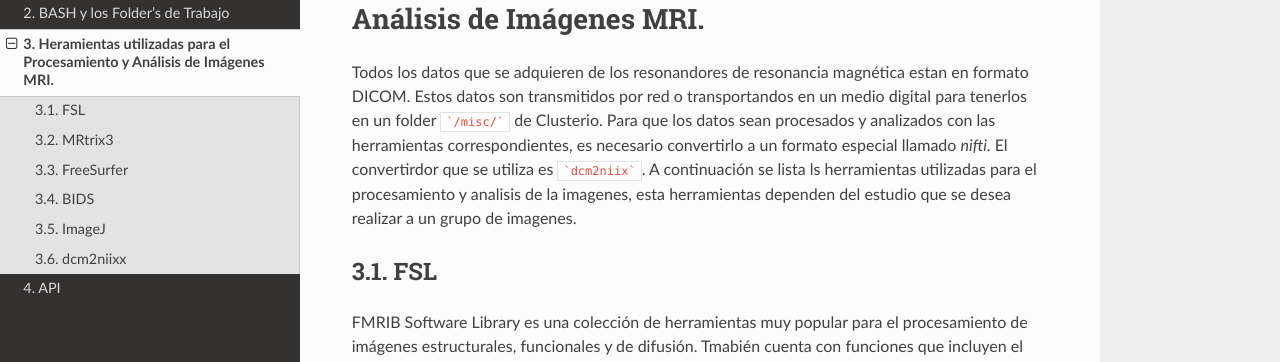
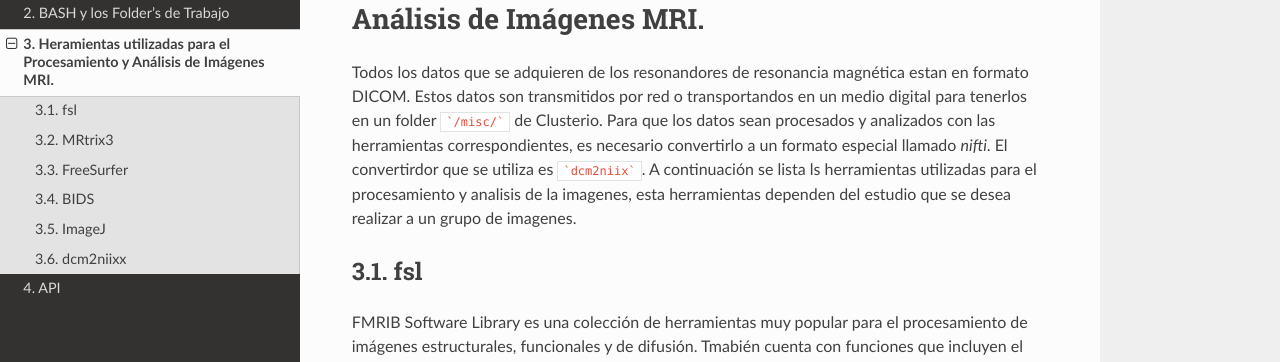
Before and after one commit to matecom57/donclusterio, a Sphinx documentation site: the page built from docs/source/herramientas.rst, in a window 1280 px wide and 900 px high. Shown: the part 136-498 px from the top of the window. Built offline with Sphinx 7.4.7 and the Read the Docs theme 3.1.0, drawn with Linux system fonts in a browser that asks for light colours.

````diff
--- a/docs/source/herramientas.rst
+++ b/docs/source/herramientas.rst
@@ -3,7 +3,7 @@ Heramientas utilizadas para el Procesamiento y Análisis de Imágenes MRI.
 
 Todos los datos que se adquieren de los resonandores de resonancia magnética estan en formato DICOM. Estos datos son transmitidos por red o transportandos en un medio digital para tenerlos en un folder ```/misc/``` de Clusterio. Para que los datos sean procesados y analizados con las herramientas correspondientes, es necesario convertirlo a un formato especial llamado *nifti*. El convertirdor que se utiliza es ```dcm2niix```. A continuación se lista ls herramientas utilizadas para el procesamiento y analisis de la imagenes, esta herramientas dependen del estudio que se desea realizar a un grupo de imagenes.
 
-FSL
+fsl
 ---
 
 FMRIB Software Library es una colección de herramientas muy popular para el procesamiento de imágenes estructurales, funcionales y de difusión. Tmabién cuenta con funciones que incluyen el análisis estadístico de dichas imágenes. FSL es completamente open source y esta bastante bien documentado, en su wiki puedes encontrar toda la información necesaria para empezar a procesar tus imágenes.
````
